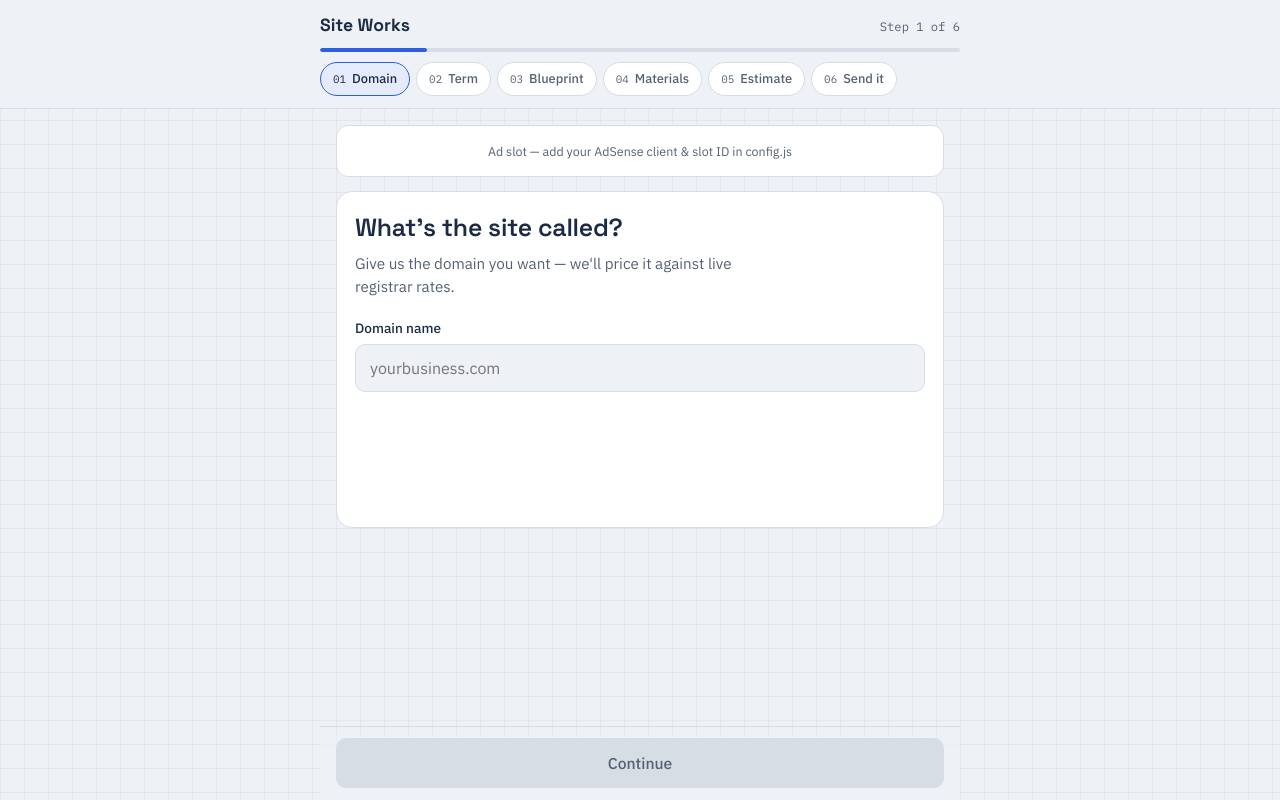
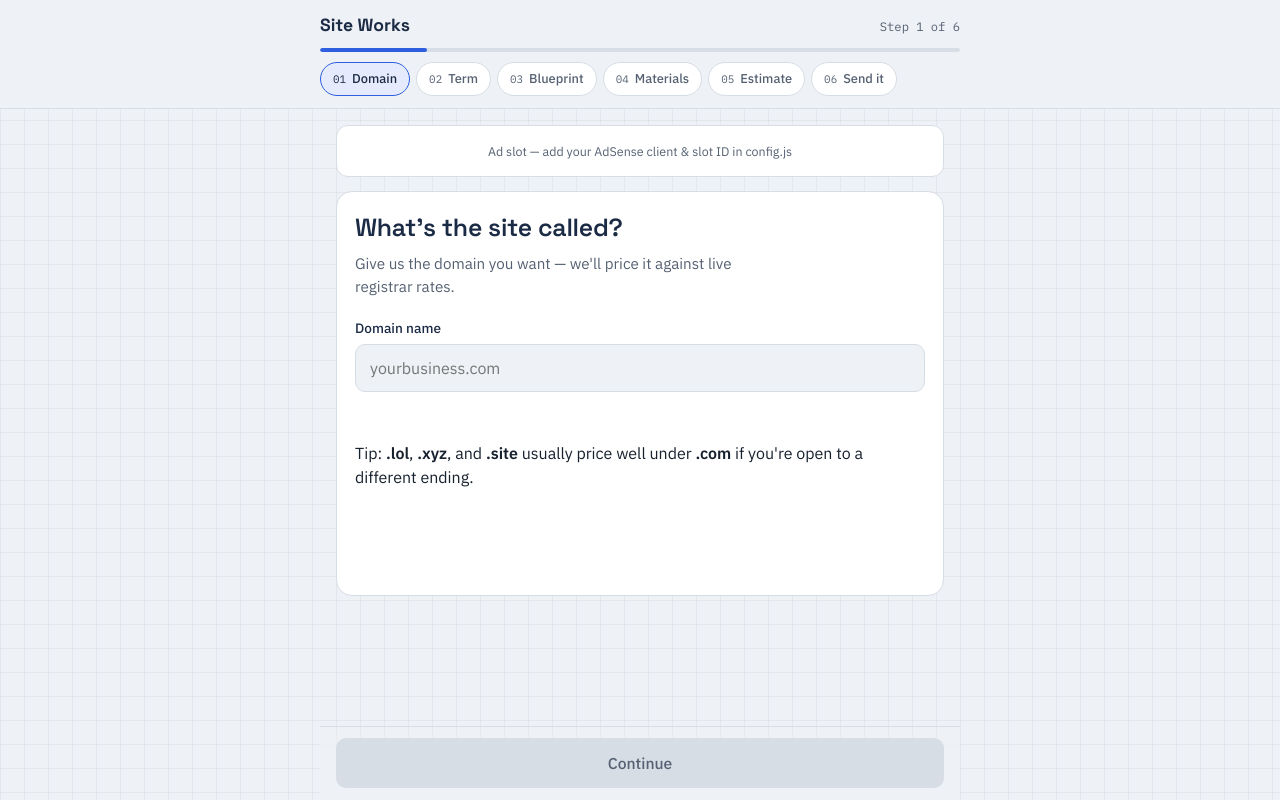
Before and after one commit to judebrewster1-design/peltierdevelopment, a plain HTML site: page index.html in a window 1280 px wide. Drawn offline with Linux system fonts and the light colour scheme.

Commit message:
Update index.html

```diff
--- a/index.html
+++ b/index.html
@@ -54,6 +54,7 @@
           <input type="text" id="domainInput" placeholder="yourbusiness.com" autocomplete="off" autocapitalize="off" spellcheck="false" inputmode="url">
         </label>
         <p class="hint" id="domainHint">&nbsp;</p>
+        <p class="tld-tip">Tip: <strong>.lol</strong>, <strong>.xyz</strong>, and <strong>.site</strong> usually price well under <strong>.com</strong> if you're open to a different ending.</p>
       </div>
       <div class="actions">
         <button class="btn primary full" id="step1Continue" disabled>Continue</button>
```
